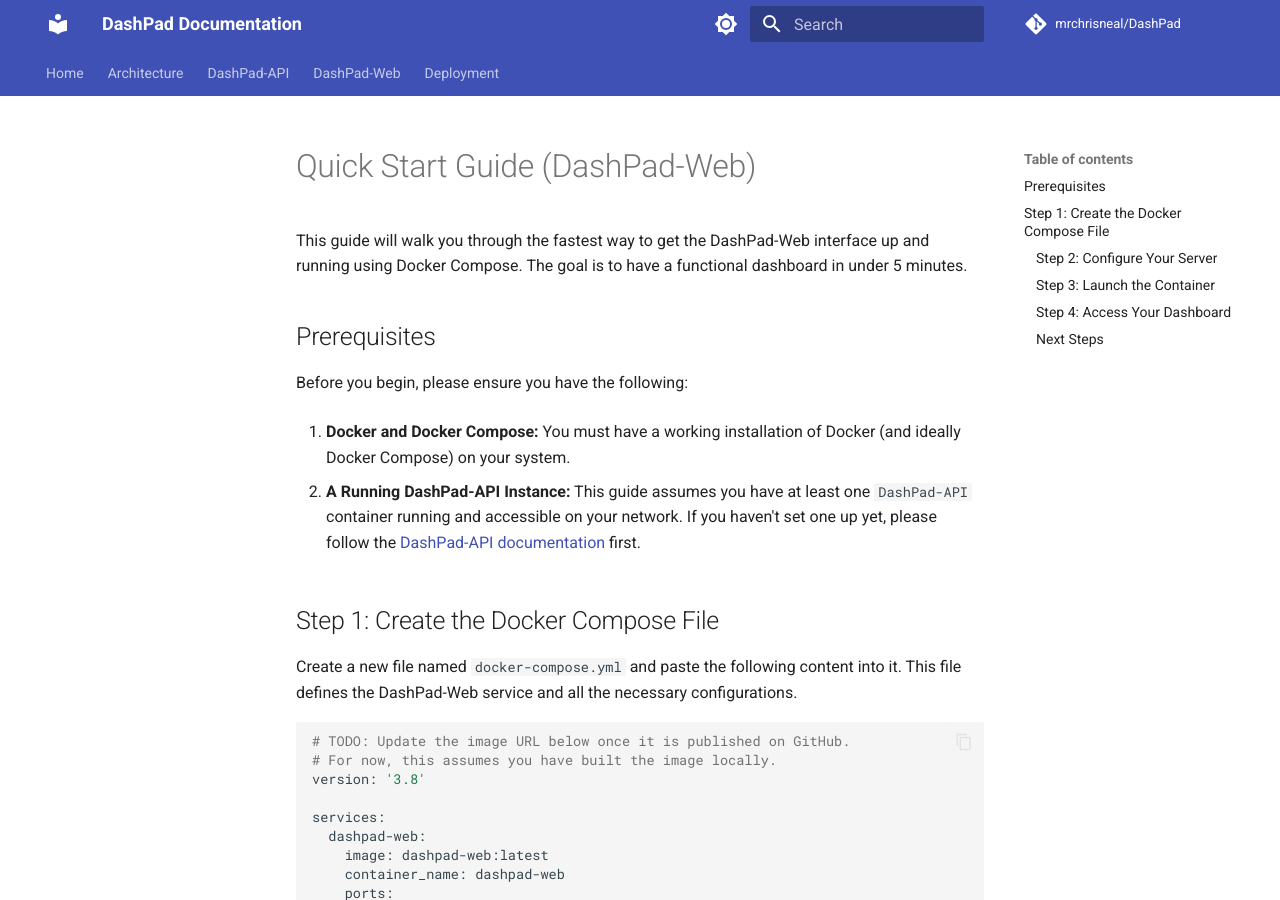
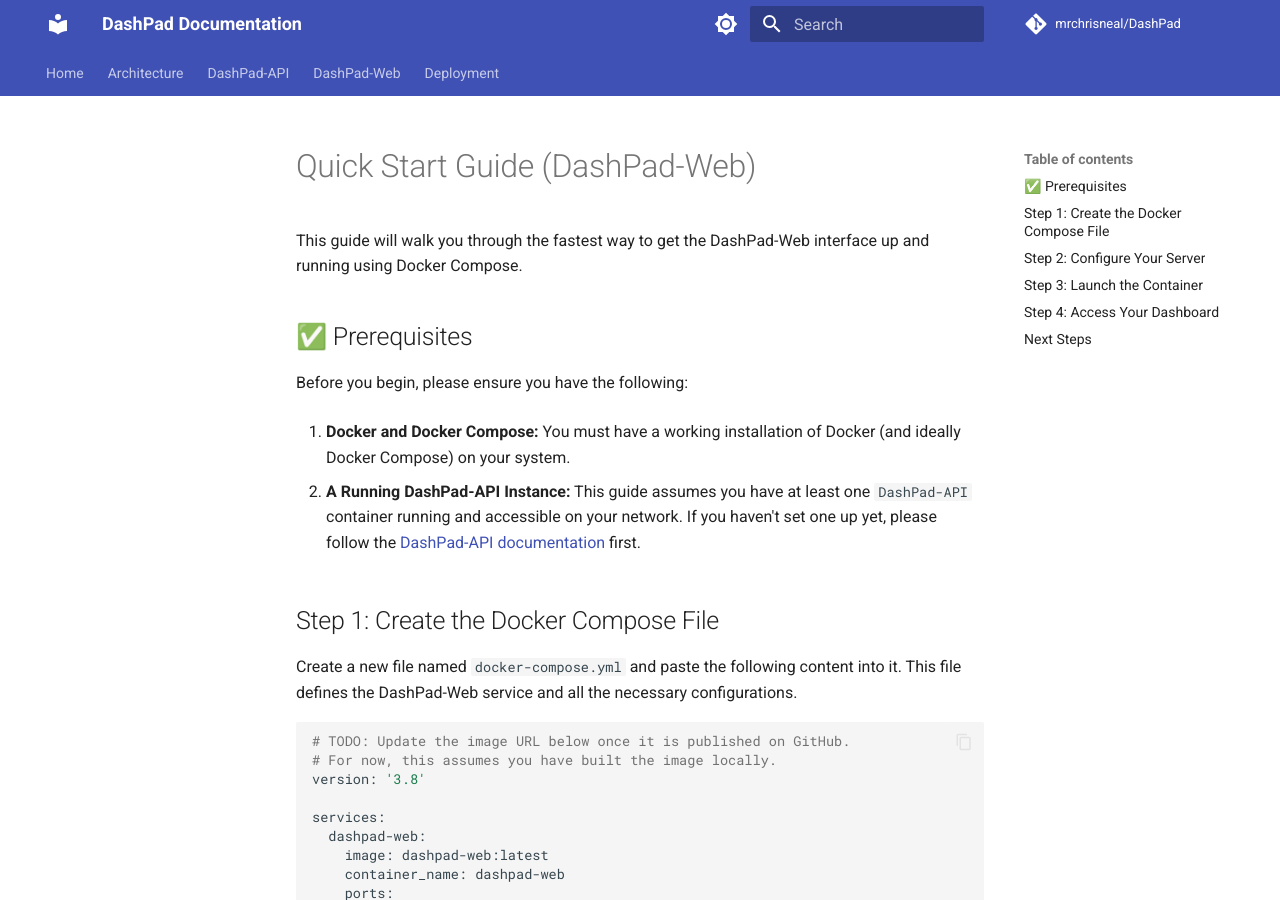
Before and after one commit to mrchrisneal/DashPad, an MkDocs documentation site: the page built from docs/web/quick-start.md, in a window 1280 px wide and 900 px high. Built offline with MkDocs 1.6.1 and Material for MkDocs 9.7.7, drawn with Linux system fonts in a browser that asks for light colours; comment, search, counter and statistics services are not loaded; some of the changed text lies outside the part shown.

````diff
--- a/docs/web/quick-start.md
+++ b/docs/web/quick-start.md
@@ -1,8 +1,8 @@
 # Quick Start Guide (DashPad-Web)
 
-This guide will walk you through the fastest way to get the DashPad-Web interface up and running using Docker Compose. The goal is to have a functional dashboard in under 5 minutes.
+This guide will walk you through the fastest way to get the DashPad-Web interface up and running using Docker Compose.
 
-## Prerequisites
+## ✅ Prerequisites
 
 Before you begin, please ensure you have the following:
 
@@ -55,7 +55,7 @@ services:
     restart: unless-stopped
 ```
 
-### Step 2: Configure Your Server
+## Step 2: Configure Your Server
 
 You only need to change **two** lines in the `environment` section of the `docker-compose.yml` file you just created:
 
@@ -64,14 +64,19 @@ You only need to change **two** lines in the `environment` section of the `docke
 2.  **`SERVER1_KEY`**: Replace `<REPLACE_WITH_YOUR_64_CHARACTER_API_KEY>` with the API key provided by your `DashPad-API` container.
 
 !!! info "Persistent vs. Ephemeral Storage"
+
 	The volumes section in the docker-compose.yml is highly recommended but optional.
+
 	**With a volume (Recommended)**: SSL certificates from your API servers are cached in the dashpad-data directory. This makes container restarts much faster.
+
 	**Without a volume**: The container will run in "ephemeral mode" and re-download all certificates on every restart. You will see a warning in the logs if this happens.
 
 !!! warning "Security Notice: SSL Verification"
-	For this quick start, we are setting `SKIP_SSL_FINGERPRINT_VERIFICATION` to `true`. This simplifies the initial setup but is not recommended for production. Once your dashboard is running, you should disable this option and provide the correct `SERVER1_SSLFINGERPRINT` for each server to ensure you are connecting to the correct, trusted API endpoint.
+	For this quick start, we are setting `SKIP_SSL_FINGERPRINT_VERIFICATION` to `true`. This simplifies the initial setup but is not recommended for production.
 
-### Step 3: Launch the Container
+	Once your dashboard is running, you should disable this option and provide the correct `SERVER1_SSLFINGERPRINT` for each server to ensure you are connecting to the correct, trusted API endpoint.
+
+## Step 3: Launch the Container
 
 Save the changes to your `docker-compose.yml` file. Now, open a terminal in the same directory and run the following command:
 
@@ -81,7 +86,7 @@ docker compose up -d
 
 Docker will now pull (or use the local) image, create the container, and start the DashPad-Web service in the background. If you included the volumes section, it will also create a dashpad-data directory in the same folder to store SSL certificate data.
 
-### Step 4: Access Your Dashboard
+## Step 4: Access Your Dashboard
 
 Once the container is running, open your web browser and navigate to:
 
@@ -91,6 +96,6 @@ You will be prompted for a username and password. Use the credentials you specif
 
 You should now see the DashPad dashboard, and it will begin populating with data from your API server!
 
-### Next Steps
+## Next Steps
 
 This guide covers the most basic setup. To learn about all the available environment variables, including how to add more servers, configure HTTPS, and enable proper SSL fingerprinting, please see the full [Configuration Guide](./configuration.md).
````
